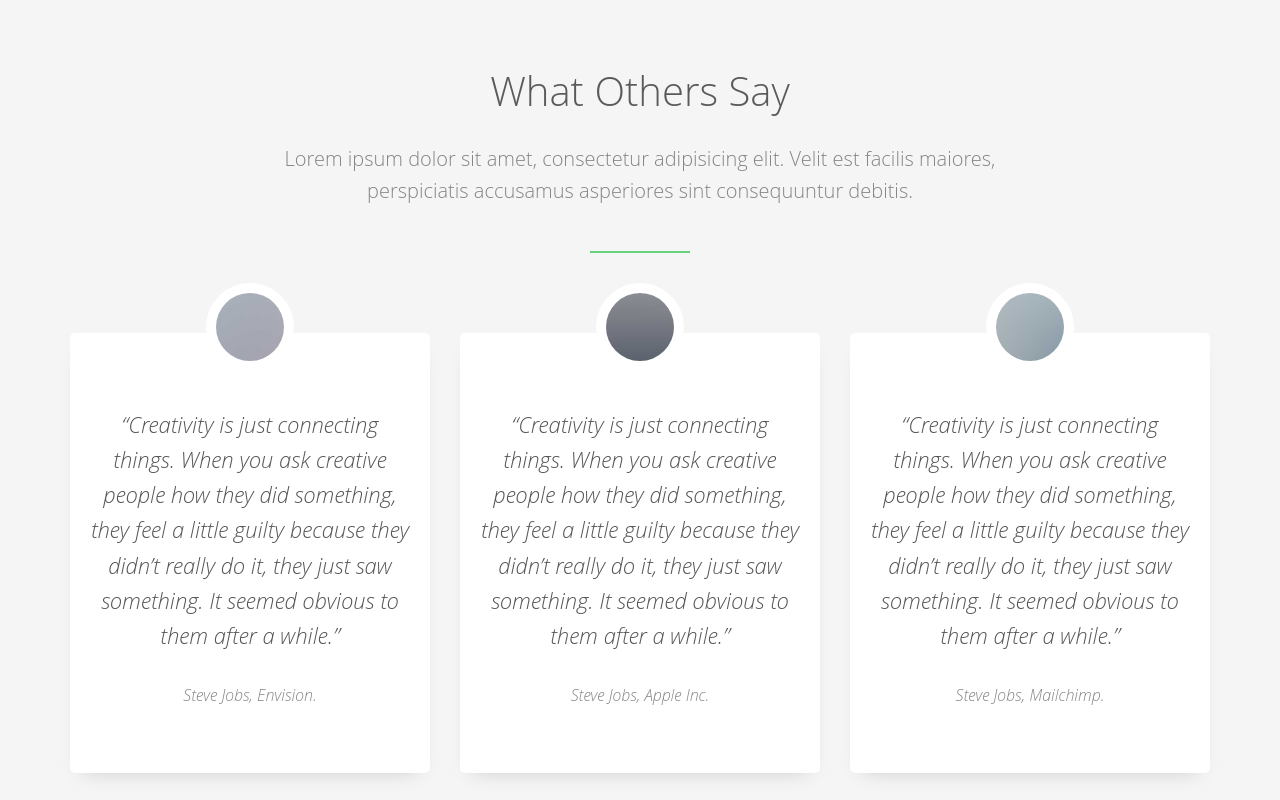
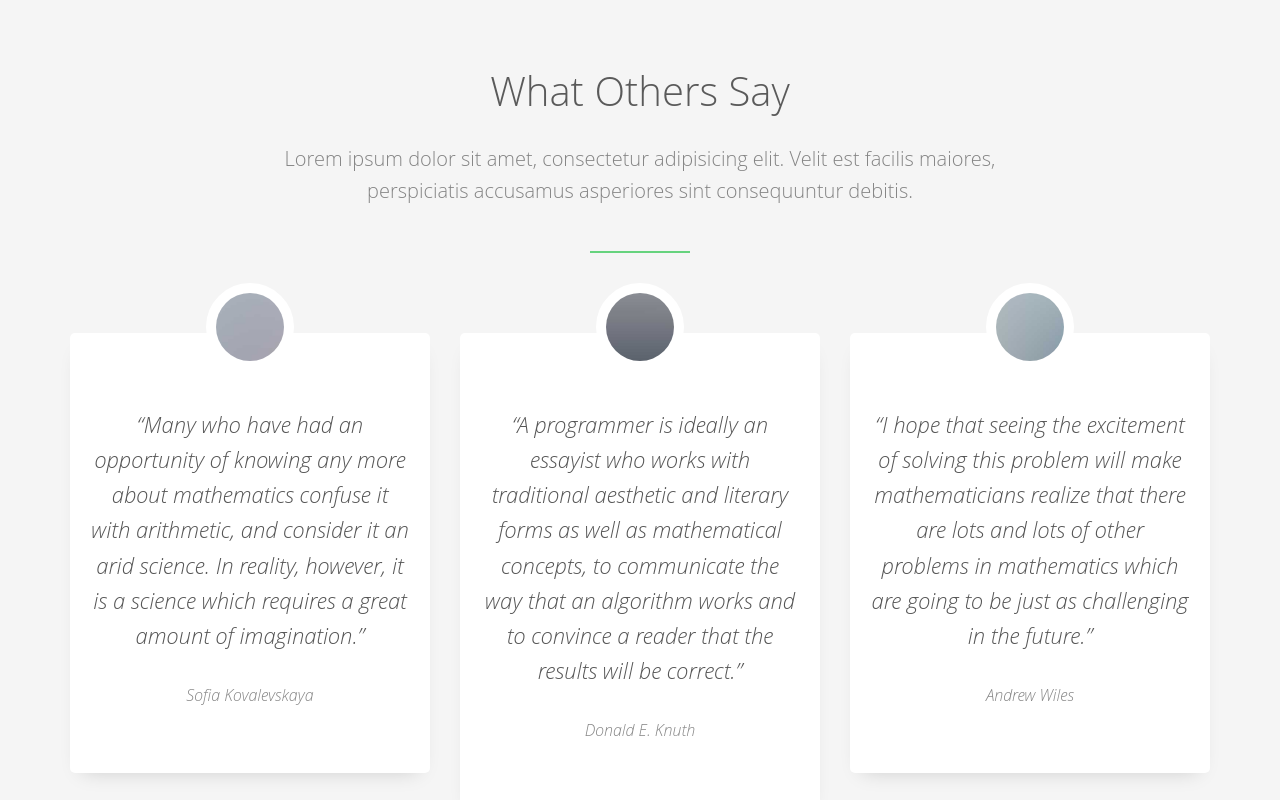
Before and after one commit to MayukhCkr/SequentiaContinuum, a plain HTML site: page aboutus.html in a window 1280 px wide. Shown: the part 2000-2800 px from the top of the page. Drawn offline with Linux system fonts and the light colour scheme; files whose address does not match are found by name.

Commit message:
Update aboutus.html

```diff
--- a/aboutus.html
+++ b/aboutus.html
@@ -151,9 +151,9 @@
 								<img src="images/person_1.jpg" alt="user">
 							</figure>
 							<blockquote>
-								<p>“Creativity is just connecting things. When you ask creative people how they did something, they feel a little guilty because they didn’t really do it, they just saw something. It seemed obvious to them after a while.”</p>
+								<p>“Many who have had an opportunity of knowing any more about mathematics confuse it with arithmetic, and consider it an arid science. In reality, however, it is a science which requires a great amount of imagination.”</p>
 							</blockquote>
-							<span>Steve Jobs, Envision.</span>
+							<span>Sofia Kovalevskaya</span>
 						</div>
 					</div>
 					<div class="col-md-4">
@@ -162,9 +162,9 @@
 								<img src="images/person_2.jpg" alt="user">
 							</figure>
 							<blockquote>
-								<p>“Creativity is just connecting things. When you ask creative people how they did something, they feel a little guilty because they didn’t really do it, they just saw something. It seemed obvious to them after a while.”</p>
+								<p>“A programmer is ideally an essayist who works with traditional aesthetic and literary forms as well as mathematical concepts, to communicate the way that an algorithm works and to convince a reader that the results will be correct.”</p>
 							</blockquote>
-							<span>Steve Jobs, Apple Inc.</span>
+							<span>Donald E. Knuth</span>
 						</div>
 					</div>
 					<div class="col-md-4">
@@ -173,9 +173,9 @@
 								<img src="images/person_3.jpg" alt="user">
 							</figure>
 							<blockquote>
-								<p>“Creativity is just connecting things. When you ask creative people how they did something, they feel a little guilty because they didn’t really do it, they just saw something. It seemed obvious to them after a while.”</p>
+								<p>“I hope that seeing the excitement of solving this problem will make mathematicians realize that there are lots and lots of other problems in mathematics which are going to be just as challenging in the future.”</p>
 							</blockquote>
-							<span>Steve Jobs, Mailchimp.</span>
+							<span>Andrew Wiles</span>
 						</div>
 					</div>
 				</div>
```
